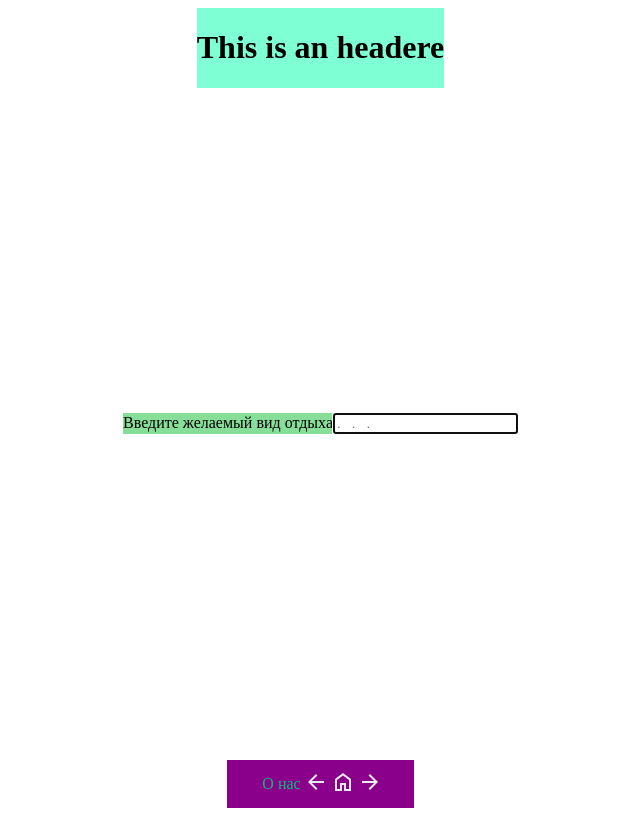
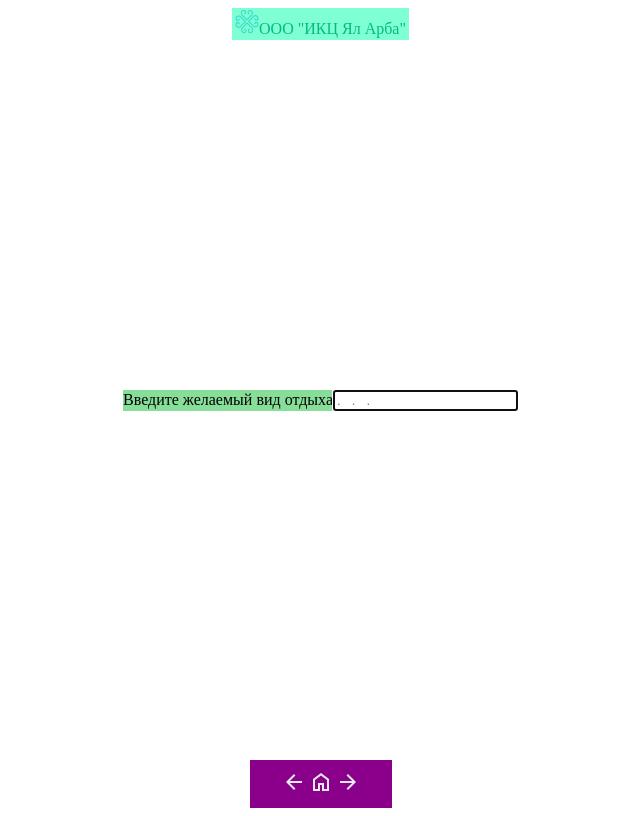
Before and after one commit to valitovgaziz/spa_, a Vue app: page / in a window 1280 px wide. Shown: the whole page, without its empty margins (122-762 px from the left). Built offline with nearby package versions, Linux system fonts and the light colour scheme.

Commit message:
Add css rul to main class

```diff
--- a/src/components/footer.vue
+++ b/src/components/footer.vue
@@ -1,13 +1,12 @@
 <template>
     <div class="footer">
-        <router-link to="/about">О нас</router-link>
-        <div v-on:click="goBack">
+        <div class="navigation" v-on:click="goBack">
             <img src="./images/icons/arrow_back_24dp_E8EAED_FILL0_wght400_GRAD0_opsz24.svg" alt="back">
         </div>
         <router-link to="/">
             <img src="./images/icons/home_24dp_E8EAED_FILL0_wght400_GRAD0_opsz24.svg" alt="home">
         </router-link>
-        <div v-on:click="goForward">
+        <div class="navigation" v-on:click="goForward">
             <img src="./images/icons/arrow_forward_24dp_E8EAED_FILL0_wght400_GRAD0_opsz24.svg" alt="forward">
         </div>
     </div>
@@ -22,8 +21,9 @@
     align-items: center;
     padding: 0 2rem;
 }
-button {
-
+.navigation:hover {
+    cursor: pointer;
+    background-color: rgb(112, 48, 171);
 }
 </style>
 
--- a/src/components/header.vue
+++ b/src/components/header.vue
@@ -1,6 +1,6 @@
 <template>
     <div class="header">
-        <h1>This is an headere</h1>
+        <router-link to="/about"><img src="./images/logo150x150.png" alt="logo">ООО "ИКЦ Ял Арба"</router-link>
     </div>
 </template>
 
@@ -8,7 +8,13 @@
 <style scoped>
 .header {
     background-color: aquamarine;
-    display: flexbox;
+    display: flex;
+    flex-direction: row;
+    align-items: center;
+    height: 2rem;
+}
+img {
+    height: 1.5rem;
 }
 </style>
 
--- a/src/style/main.css
+++ b/src/style/main.css
@@ -1,9 +1,11 @@
 html {
     margin: 0;
     padding: 0;
+    min-height: 900px;
 }
 
 body {
     margin: 5px;
     border: 1px solid;
+    min-height: 900px;
 }
--- a/src/views/AboutView.vue
+++ b/src/views/AboutView.vue
@@ -1,7 +1,9 @@
 <template>
-  <Header />
-  <About />
-  <Footer />
+  <div class="main">
+    <Header />
+    <About />
+    <Footer />
+  </div>
 </template>
 
 <style>
--- a/src/views/HomeView.vue
+++ b/src/views/HomeView.vue
@@ -1,11 +1,21 @@
 <template>
-  <Header />
-  <SearchLine />
-  <Footer />
+  <div class="main">
+    <Header />
+    <SearchLine />
+    <Footer />
+  </div>
 </template>
 
 
 <style>
+.main {
+  min-height: 100vh;
+    display: flex;
+    align-items: center;
+    flex-direction: column;
+    justify-content: space-between;
+}
+
 @media (min-width: 1024px) {
   .main {
     min-height: 100vh;
```
